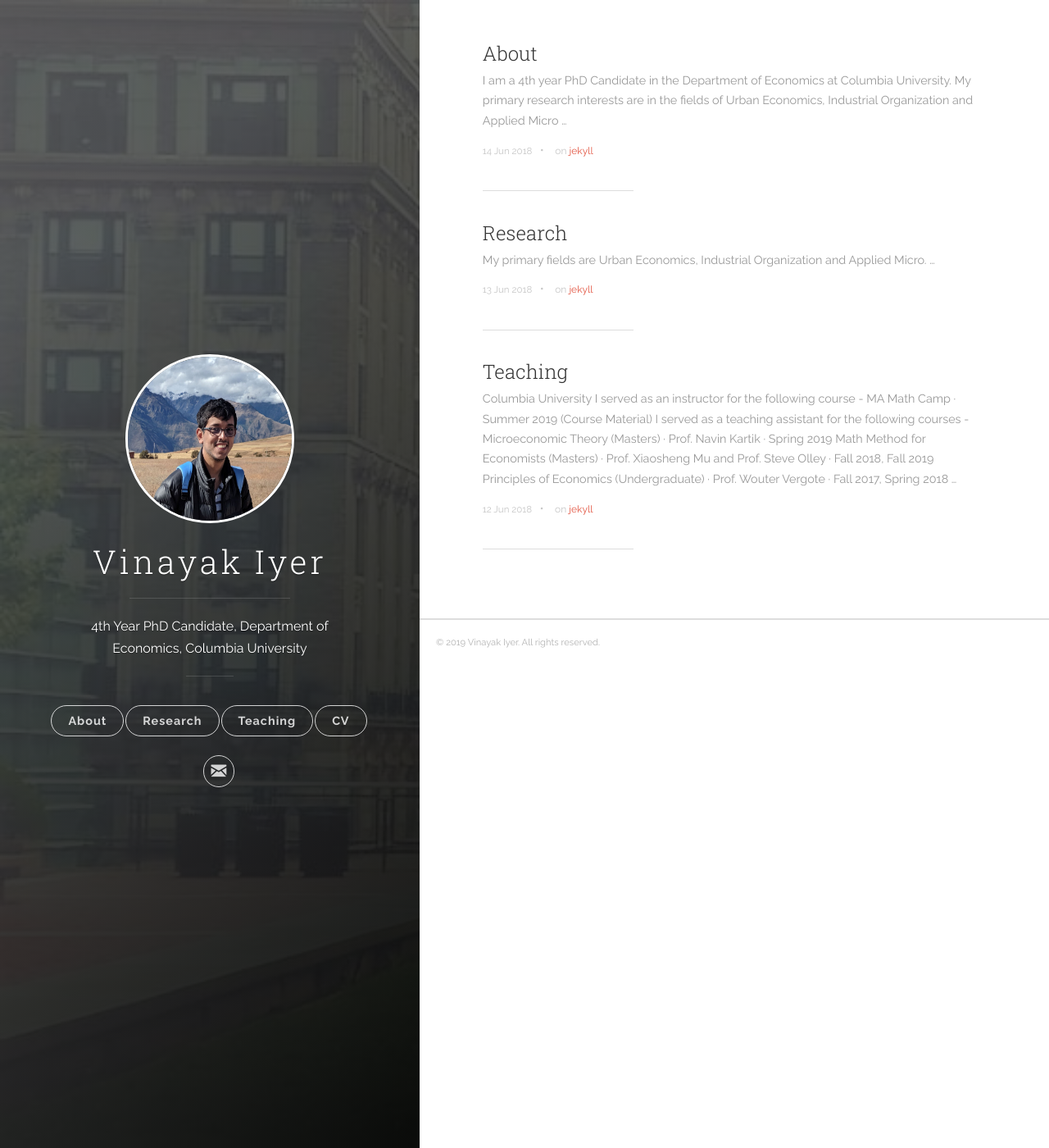
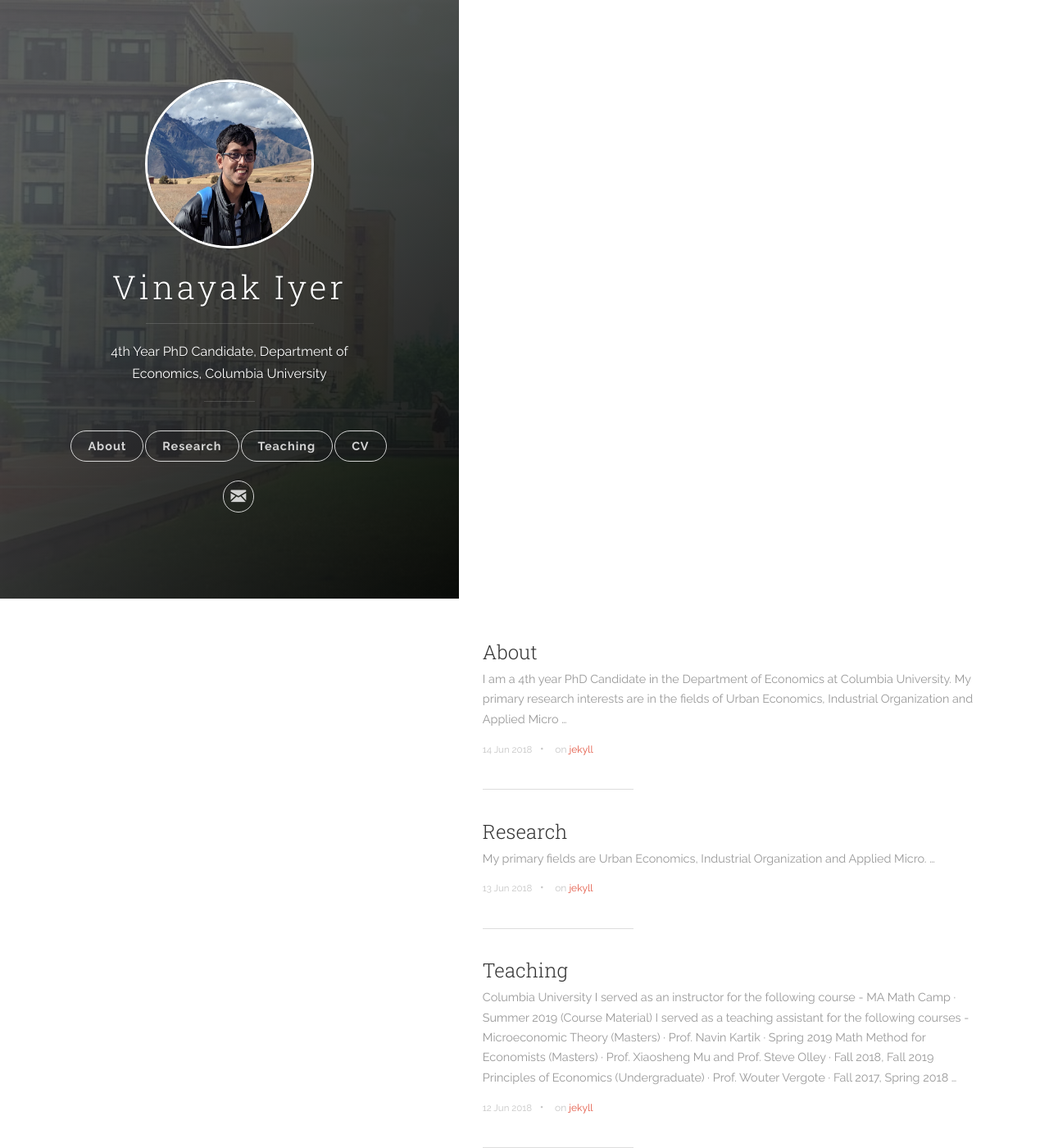
Before and after one commit to vinayakiyer/vinayakiyer.github.io, a Jekyll site: the page built from index.html, in a window 1280 px wide and 1400 px high. Shown: the whole window at 82% size. Built offline with Jekyll 4.4.1, drawn with Linux system fonts in a browser that asks for light colours; the list of posts is cut into pages by our own code.

Commit message:
Update main.scss

```diff
--- a/css/main.scss
+++ b/css/main.scss
@@ -5,6 +5,25 @@
 @import "monokai";
 
 /* Modifications */
+
+.panel-cover {
+   position: relative;
+   padding: 15px;
+   width: 100%;
+   height: 700px;
+}
+
+.panel_cover::before {
+  content: "";
+  position: absolute;
+  top: 0;
+  left: 0;
+  width: 100%;
+  height: 100%;
+  z-index: -1;
+  opacity: .8;
+  background-image: url({{ site.baseurl }}/images/cover-c.jpg);
+}
 
 pre.highlight,
 .highlight pre {
```
